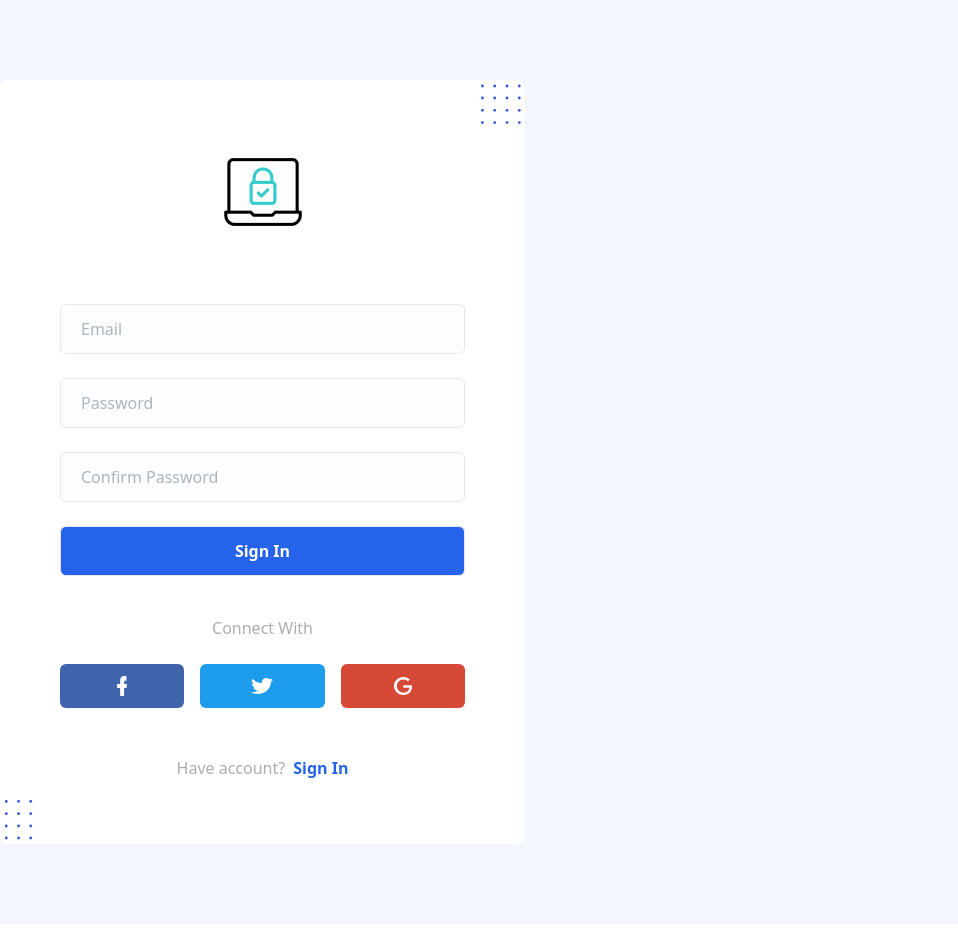
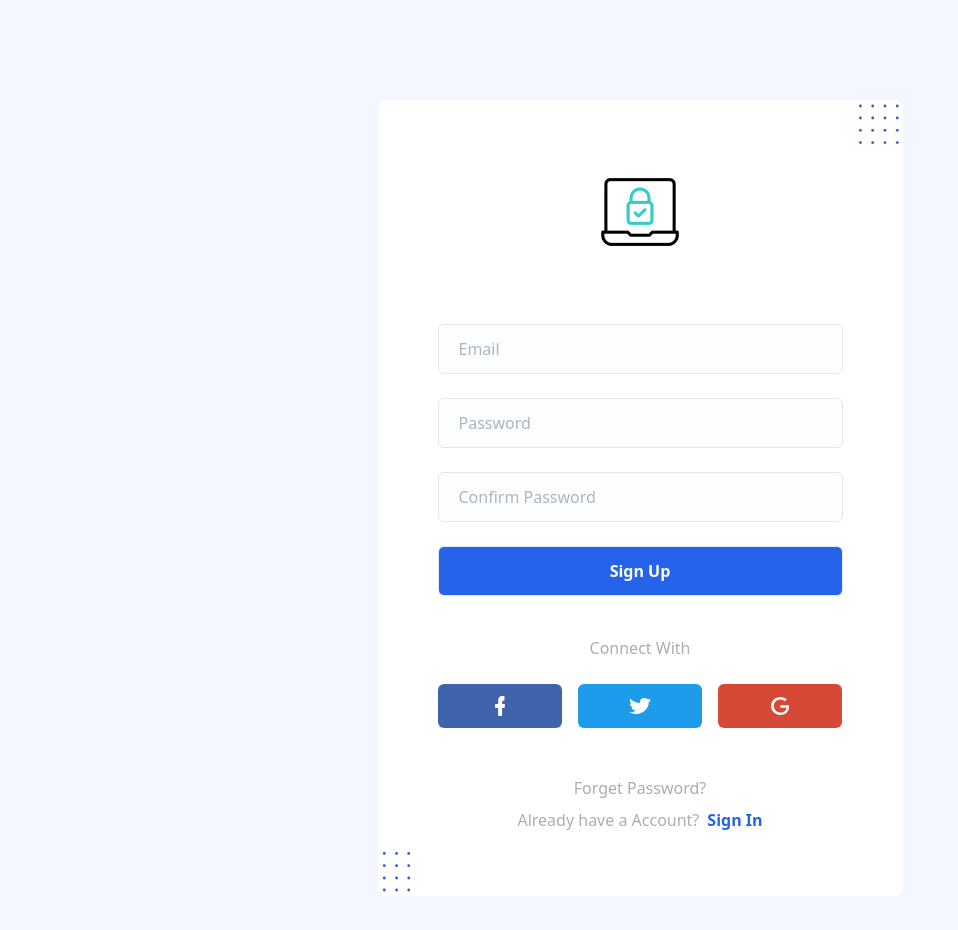
Before and after one commit to haris-iqbal-h/login_signup_validation_using_formik_react_tailwindcss, a React (Create React App) app: page /signup in a window 1280 px wide. Shown: the top 930 px of the page, without its empty margins (0-958 px from the left). Built offline with nearby package versions, Linux system fonts and the light colour scheme.

Commit message:
login signup complete validation functionalities

```diff
--- a/src/pages/Login.jsx
+++ b/src/pages/Login.jsx
@@ -1,9 +1,8 @@
-import React, { useState } from 'react'
-import {Link} from 'react-router-dom'
+import React from 'react'
+import {Link, useNavigate} from 'react-router-dom'
 import logo1 from '../assets/images/login.gif'
 import { useFormik } from "formik";
-import { useNavigate } from 'react-router-dom';
-import * as Yup from "yup"; // used when validating with a pre-built solution
+import * as Yup from "yup";
 
 const Login = () => {
   const navigate=useNavigate()
@@ -16,8 +15,6 @@ const Login = () => {
     validationSchema: Yup.object({
       email: Yup.string().email("Invalid Email").required("Email Address is required"),
       password: Yup.string().required("Password Address is required")
-        .min(8, "Password is too short - should be 8 chars minimum.")
-        .matches(/(?=.*[0-9])/, "Password must contain a number.")
     }),
     onSubmit:(values) => {
       console.log(values);
@@ -73,6 +70,7 @@ const Login = () => {
                         <div className="error_msg">{formik.errors.password}</div> : null
                     }
                   </div>
+
                   <div className="mb-10">
                     <button
                       type="submit"
--- a/src/pages/SignUp.jsx
+++ b/src/pages/SignUp.jsx
@@ -1,76 +1,107 @@
-import React, { useState } from 'react'
+import React from 'react'
 import {Link, useNavigate} from 'react-router-dom'
 import logo1 from '../assets/images/login.gif'
-import {useFormik} from 'formik'
+import { useFormik } from "formik";
+import * as Yup from "yup";
 
 
 const SignUp = () => {
-    const navigate=useNavigate();
 
-    const [email,setEmail]=useState('')
-    const [password,setPassword]=useState('')
-    const [confirmPassword,setConfirmPassword]=useState('')
+  const navigate=useNavigate()
 
+  const formik=useFormik({
+    initialValues:{
+      email: "",
+      password: "",
+    },
+    validationSchema: Yup.object({
+      email: Yup.string().email("Invalid Email").required("Email Address is required"),
+      password: Yup.string().required("Password Address is required")
+      .min(8, "Password is too short - should be 8 chars minimum.")
+      .matches(/(?=.*[0-9])/, "Password must contain a number."),
+      confirm_password: Yup.string().oneOf([Yup.ref('password'), null], 'Passwords must match')
+    }),
+    onSubmit:(values) => {
+      console.log(values);
+      navigate("/login")
+    }
+  })
 
-    const onSubmit=()=>{
-
-    }
   return (
-        <section class="bg-[#F4F7FF] py-20 lg:py-[80px]">
-        <div class="container mx-auto">
-            <div class="-mx-4 flex flex-wrap">
-            <div class="w-full px-4">
+    <>
+      <section className="bg-[#F4F7FF] py-20 lg:py-[100px]">
+        <div className="container mx-auto">
+          <div className="-mx-4 flex flex-wrap">
+            <div className="w-full px-4">
               <div
-                class="relative =mx-auto max-w-[525px] overflow-hidden rounded-lg bg-white py-16 px-10 text-center sm:px-12 md:px-[60px]"
+                className="relative mx-auto max-w-[525px] overflow-hidden rounded-lg bg-white py-16 px-10 text-center sm:px-12 md:px-[60px]"
               >
-                <div class="mb-10 text-center md:mb-16">
+                <div className="mb-10 text-center md:mb-16">
                     <img
-                    class="w-24 inline-block max-w-[160px]"
+                    className="w-24 inline-block max-w-[160px]"
                       src={logo1}
                       alt="logo"
                     />
                 </div>
-                <form>
-                    <div class="mb-6">
+                <form onSubmit={formik.handleSubmit}>
+                  <div className="mb-6">
                     <input
-                            type="email"
+                      type="text"
+                      name='email'
                       placeholder="Email"
-                            // value={email}
-                            // onChange={(e)=>setEmail(e.target.value)}
-                            class="bordder-[#E9EDF4] w-full rounded-md border bg-[#FCFDFE] py-3 px-5 text-base text-body-color placeholder-[#ACB6BE] outline-none focus:border-primary focus-visible:shadow-none"
+                      value={formik.values.email}
+                      onChange={formik.handleChange}
+                      onBlur={formik.handleBlur}
+                      className="bordder-[#E9EDF4] w-full rounded-md border bg-[#FCFDFE] py-3 px-5 text-base text-body-color placeholder-[#ACB6BE] outline-none focus:border-primary focus-visible:shadow-none"
                     />
+                    {
+                      formik.touched.email && formik.errors.email ?
+                        <div className="error_msg">{formik.errors.email}</div> : null
+                    }
                   </div>
-                    <div class="mb-6">
+                  <div className="mb-6">
                     <input
                       type="password"
+                      name='password'
                       placeholder="Password"
-                            // value={password}
-                            // onChange={(e)=>setPassword(e.target.value)}
-                            class="bordder-[#E9EDF4] w-full rounded-md border bg-[#FCFDFE] py-3 px-5 text-base text-body-color placeholder-[#ACB6BE] outline-none focus:border-primary focus-visible:shadow-none"
+                      value={formik.values.password}
+                      onChange={formik.handleChange}
+                      onBlur={formik.handleBlur}
+                      className="bordder-[#E9EDF4] w-full rounded-md border bg-[#FCFDFE] py-3 px-5 text-base text-body-color placeholder-[#ACB6BE] outline-none focus:border-primary focus-visible:shadow-none"
                     />
+                    {
+                      formik.touched.password && formik.errors.password ?
+                        <div className="error_msg">{formik.errors.password}</div> : null
+                    }
                   </div>
-                    <div class="mb-6">
+                  <div className="mb-6">
                     <input
                       type="password"
+                      name='confirm_password'
                       placeholder="Confirm Password"
-                            // value={confirmPassword}
-                            // onChange={(e)=>setConfirmPassword(e.target.value)}
-                            class="bordder-[#E9EDF4] w-full rounded-md border bg-[#FCFDFE] py-3 px-5 text-base text-body-color placeholder-[#ACB6BE] outline-none focus:border-primary focus-visible:shadow-none"
+                      value={formik.values.confirm_password}
+                      onChange={formik.handleChange}
+                      onBlur={formik.handleBlur}
+                      className="bordder-[#E9EDF4] w-full rounded-md border bg-[#FCFDFE] py-3 px-5 text-base text-body-color placeholder-[#ACB6BE] outline-none focus:border-primary focus-visible:shadow-none"
                     />
+                    {
+                      formik.touched.confirm_password && formik.errors.confirm_password ?
+                        <div className="error_msg">{formik.errors.confirm_password}</div> : null
+                    }
                   </div>
-                    <div class="mb-10">
+                  <div className="mb-10">
                     <button
                       type="submit"
-                        class="bg-blue-600 font-bold w-full cursor-pointer rounded-md border py-3 px-5 text-base text-white transition hover:bg-opacity-90"
-                    >Sign In</button>
+                      className="bg-blue-600 font-bold w-full cursor-pointer rounded-md border py-3 px-5 text-base text-white transition hover:bg-opacity-90"
+                    >Sign Up</button>
                   </div>
                 </form>
-                <p class="mb-6 text-base text-[#adadad]">Connect With</p>
-                <ul class="-mx-2 mb-12 flex justify-between">
-                    <li class="w-full px-2">
-                    <a
+                <p className="mb-6 text-base text-[#adadad]">Connect With</p>
+                <ul className="-mx-2 mb-12 flex justify-between">
+                  <li className="w-full px-2">
+                    <Link
                       href="."
-                        class="flex h-11 items-center justify-center rounded-md bg-[#4064AC] hover:bg-opacity-90"
+                      className="flex h-11 items-center justify-center rounded-md bg-[#4064AC] hover:bg-opacity-90"
                     >
                       <svg
                         width="10"
@@ -84,12 +115,12 @@ const SignUp = () => {
                           fill="white"
                         />
                       </svg>
-                    </a>
+                    </Link>
                   </li>
-                    <li class="w-full px-2">
-                    <a
+                  <li className="w-full px-2">
+                    <Link
                       href="."
-                        class="flex h-11 items-center justify-center rounded-md bg-[#1C9CEA] hover:bg-opacity-90"
+                      className="flex h-11 items-center justify-center rounded-md bg-[#1C9CEA] hover:bg-opacity-90"
                     >
                       <svg
                         width="22"
@@ -103,12 +134,12 @@ const SignUp = () => {
                           fill="white"
                         />
                       </svg>
-                    </a>
+                    </Link>
                   </li>
-                  <li class="w-full px-2">
-                    <a
+                  <li className="w-full px-2">
+                    <Link
                       href="."
-                      class="flex h-11 items-center justify-center rounded-md bg-[#D64937] hover:bg-opacity-90"
+                      className="flex h-11 items-center justify-center rounded-md bg-[#D64937] hover:bg-opacity-90"
                     >
                       <svg
                         width="18"
@@ -122,18 +153,23 @@ const SignUp = () => {
                           fill="white"
                         />
                       </svg>
-                    </a>
+                    </Link>
                   </li>
                 </ul>
-
-                <p class="text-base text-[#adadad]">
-                  Have account?
-                  <a href="." class="text-blue-600 hover:underline ml-2 font-bold">
+                <Link
+                  href="."
+                  className="mb-2 inline-block text-base text-[#adadad] hover:text-primary hover:underline"
+                >
+                  Forget Password?
+                </Link>
+                <p className="text-base text-[#adadad]">
+                  Already have a Account?
+                  <Link to='/' className="text-blue-600 hover:underline ml-2 font-bold">
                     Sign In
-                  </a>
+                  </Link>
                 </p>
                 <div>
-                  <span class="absolute top-1 right-1">
+                  <span className="absolute top-1 right-1">
                     <svg
                       width="40"
                       height="40"
@@ -255,7 +291,7 @@ const SignUp = () => {
                       />
                     </svg>
                   </span>
-                  <span class="absolute left-1 bottom-1">
+                  <span className="absolute left-1 bottom-1">
                     <svg
                       width="29"
                       height="40"
@@ -355,6 +391,7 @@ const SignUp = () => {
           </div>
         </div>
       </section>
+    </>
   )
 }
 
```
Lines whose indentation alone changed are shown as unchanged.
